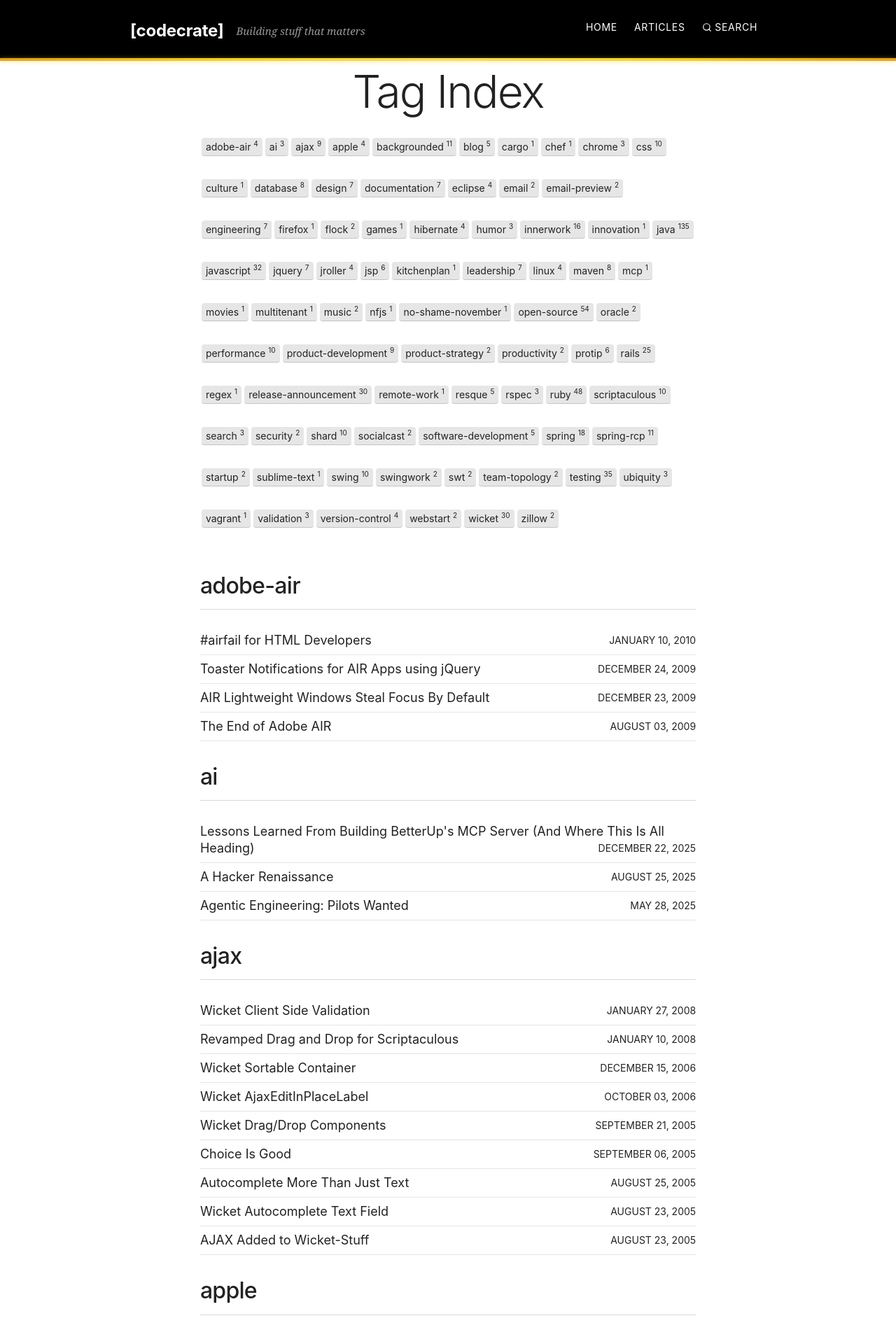
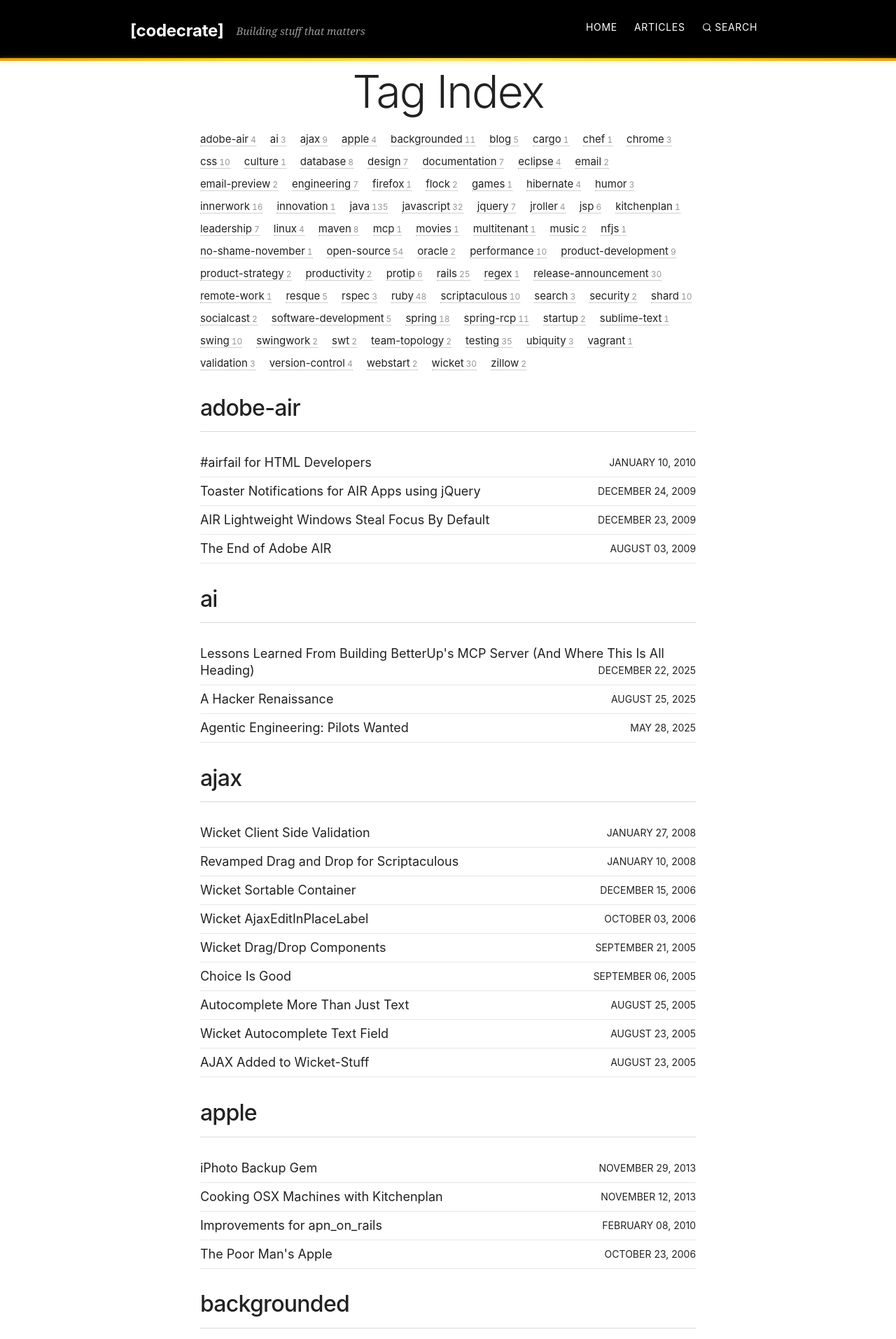
Before and after one commit to wireframe/wireframe.github.com, a Jekyll site: the page built from tags/index.html, in a window 1280 px wide. Shown: the top 1913 px of the page at 70% size. Built offline with Jekyll 4.4.1, drawn with Linux system fonts in a browser that asks for light colours; nearby versions of some CDN libraries.

Commit message:
restyle tags

```diff
--- a/_sass/_layout.scss
+++ b/_sass/_layout.scss
@@ -602,24 +602,50 @@ span + .entry-title {
 // Tag index
 .tag-box {
   list-style: none;
-  margin: 0;
-  padding: 4px 0;
-  overflow: hidden;
-  @include clearfix;
-  &.inline li {
-    float: left;
-    @include font-size(14);
-    line-height: 2.5;
+  margin: 0 0 $gutter;
+  padding: 0;
+  &.inline {
+    display: flex;
+    flex-wrap: wrap;
+    column-gap: 20px;
+    row-gap: 8px;
+    li {
+      @include font-size(15,no);
+      line-height: 1.4;
+    }
   }
   a {
-    padding: 4px 6px;
-    margin: 2px;
-    background-color: lighten($black, 90);
-    @include rounded(4px);
+    color: $text-color;
     text-decoration: none;
-    span {
-      vertical-align: super;
-      @include font-size(10);
+    border-bottom: 1px solid transparent;
+    &:hover {
+      border-bottom-color: $brand-gold;
+      .tag-count { color: $brand-gold; }
+    }
+  }
+  .tag-count {
+    @include font-size(12,no);
+    margin-left: 3px;
+    color: lighten($text-color, 45);
+    font-variant-numeric: tabular-nums;
+  }
+}
+// Archive "browse by tag" link
+.entry-content p.archive-intro {
+  text-align: right;
+  margin: 0 0 1.5em;
+  padding-bottom: 0.75em;
+  border-bottom: 1px solid rgba($black, 0.10);
+  a {
+    @include font-size(14,no);
+    text-transform: uppercase;
+    letter-spacing: 0.08em;
+    color: lighten($text-color, 25);
+    text-decoration: none;
+    border-bottom: 1px solid transparent;
+    &:hover {
+      color: $text-color;
+      border-bottom-color: $brand-gold;
     }
   }
 }
--- a/archive.html
+++ b/archive.html
@@ -2,6 +2,8 @@
 layout: default
 title: The Archives
 ---
+
+<p class="archive-intro"><a href="/tags/">Browse by tag</a></p>
 
 <ul class="posts">
 {%for post in site.posts %}
--- a/tags/index.html
+++ b/tags/index.html
@@ -10,7 +10,7 @@ excerpt: "An archive of posts sorted by tag."
 <ul class="tag-box inline">
   {% for item in (0..site.tags.size) %}{% unless forloop.last %}
     {% capture this_word %}{{ tags_list[item] | strip_newlines }}{% endcapture %}
-    <li><a href="#{{ this_word }}">{{ this_word }} <span>{{ site.tags[this_word].size }}</span></a></li>
+    <li><a href="#{{ this_word }}"><span class="tag-name">{{ this_word }}</span><span class="tag-count">{{ site.tags[this_word].size }}</span></a></li>
   {% endunless %}{% endfor %}
 </ul>
 
```
